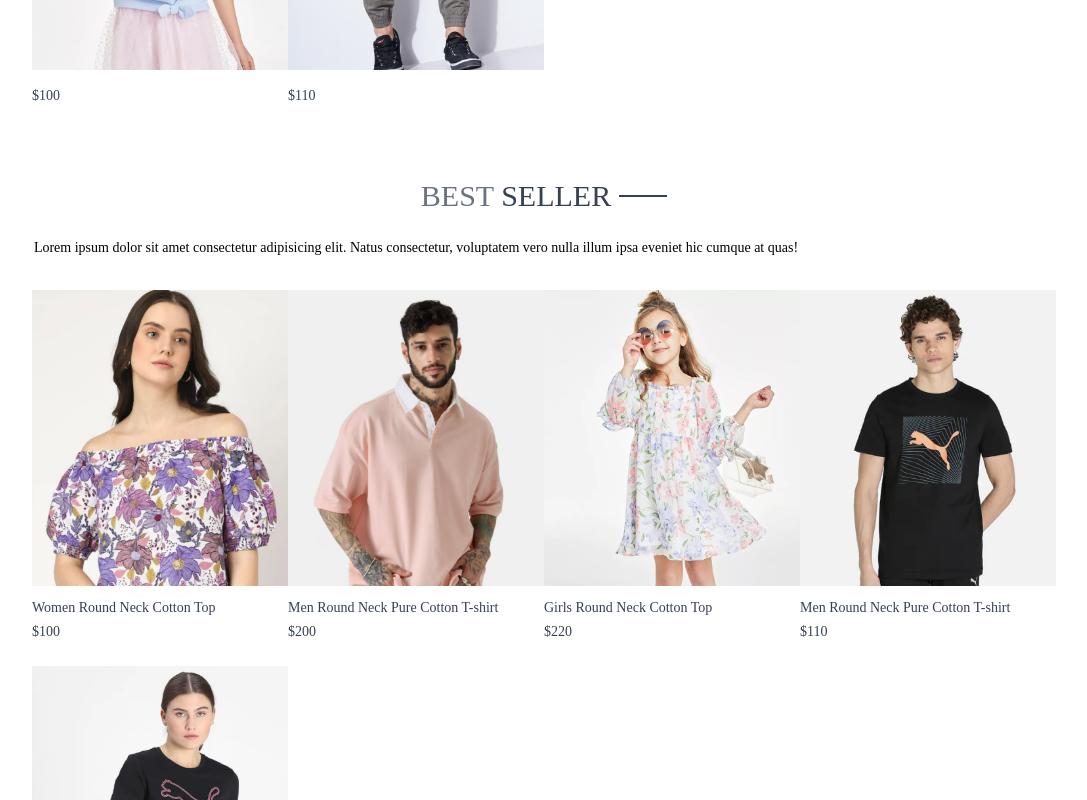
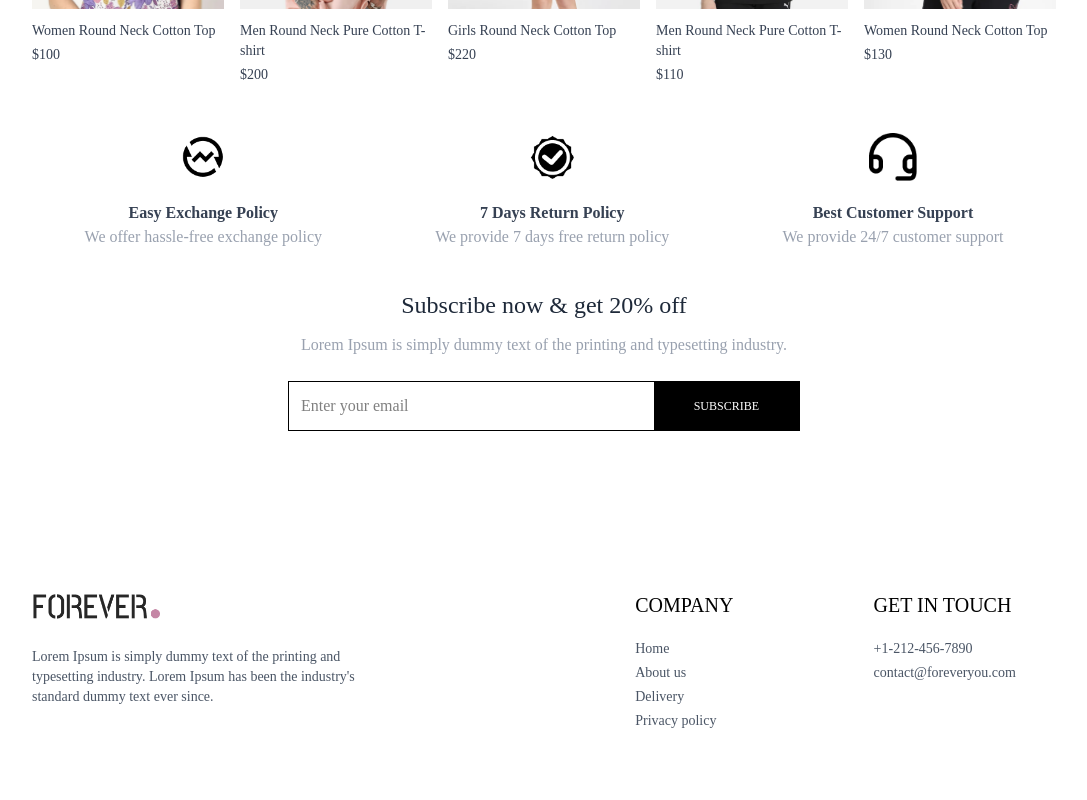
Before and after one commit to mijashsunar10/Ecommerce_mern, a React (Vite) app in the folder frontend/: page / in a window 1280 px wide. Shown: the part 1640-2440 px from the top of the page, without its empty margins (96-1183 px from the left). After the commit the page ends 2411 px from the top, so only its background shows below. Built offline with nearby package versions, Linux system fonts and the light colour scheme.

Commit message:
Home page is almost comlete

```diff
--- a/frontend/src/App.jsx
+++ b/frontend/src/App.jsx
@@ -10,6 +10,7 @@
 import PlaceOrder from './pages/PlaceOrder'
 import Orders from './pages/Orders'
 import Navbar from './components/Navbar'
+import Footer from './components/Footer'
 
 const App = () => {
   return (
@@ -29,6 +30,7 @@
         <Route path='/orders' element={<Orders/>}/>
 
       </Routes>
+      <Footer/>
 
     </div>
   )
--- a/frontend/src/components/BestSeller.jsx
+++ b/frontend/src/components/BestSeller.jsx
@@ -28,7 +28,7 @@
             Lorem ipsum dolor sit amet consectetur adipisicing elit. Natus consectetur, voluptatem vero nulla illum ipsa eveniet hic cumque at quas!</p>
         </div>
 
-  <div className="grid grid-cols-2 sm:grid-cols-3 md:grid-cols-4 lg-grid-cols-5 dap-4 gap-y-6">
+  <div className="grid grid-cols-2 sm:grid-cols-3 md:grid-cols-4 lg:grid-cols-5 gap-4 gap-y-6">
     {
         latestbestSeller.map((item,index)=>(
             <ProductItem key={index} id={item._id} name={item.name} image={item.image} price={item.price}  />
--- /dev/null
+++ b/frontend/src/components/Footer.jsx
@@ -0,0 +1,48 @@
+import React from 'react'
+import { assets } from '../assets/frontend_assets/assets'
+
+
+const Footer = () => {
+  return (
+    <div className="flex flex-col sm:grid grid-cols-[3fr_1fr_1fr] gap-14 my-10 mt-40 text-sm">
+      {/* Logo and description */}
+      <div>
+        <img src={assets.logo} className="mb-5 w-32" alt="" />
+        <p className="w-full md:w-2/3 text-gray-600">
+          Lorem Ipsum is simply dummy text of the printing and typesetting industry. Lorem Ipsum has been the industry's standard dummy text ever since.
+        </p>
+      </div>
+
+      {/* Company Links */}
+      <div>
+        <p className="text-xl font-medium mb-5">COMPANY</p>
+        <ul className="flex flex-col gap-1 text-gray-600">
+          <li>Home</li>
+          <li>About us</li>
+          <li>Delivery</li>
+          <li>Privacy policy</li>
+        </ul>
+      </div>
+
+      {/* Contact Info */}
+      <div>
+        <p className="text-xl font-medium mb-5">GET IN TOUCH</p>
+        <ul className="flex flex-col gap-1 text-gray-600">
+          <li>+1-212-456-7890</li>
+          <li>contact@foreveryou.com</li>
+        </ul>
+      </div>
+
+      {/* <hr /> */}
+
+      {/* Copyright */}
+      {/* <div>
+      <p className="py-5 text-sm text-center ">
+        Copyright 2024 @ forever.com - All Rights Reserved
+      </p>
+      </div> */}
+    </div>
+  )
+}
+
+export default Footer
--- a/frontend/src/components/LatestCollection.jsx
+++ b/frontend/src/components/LatestCollection.jsx
@@ -54,7 +54,7 @@
 
         {/*Rendering Products form the ProductItem  */}
 
-        <div className="grid grid-cols-2 sm:grid-cols-3 md:grid-cols-4 lg-grid-cols-5 dap-4 gap-y-6">
+        <div className="grid grid-cols-2 sm:grid-cols-3 md:grid-cols-4 lg:grid-cols-5 gap-4 gap-y-6">
           {
               // Looping through latestProducts array and showing each item
 //               .map() loops through the latestProducts array.
--- /dev/null
+++ b/frontend/src/components/NewsLetterBox.jsx
@@ -0,0 +1,34 @@
+import React from 'react';
+
+const NewsletterBox = () => {
+ const onSubmitHandler = (e) => {
+    e.preventDefault(); //when we submit the form, it prevents the default behavior of reloading the page
+ }
+
+  return (
+    <div className='text-center mt-4'>
+      <p className='text-2xl font-medium text-gray-800 pt-4'>
+        Subscribe now & get 20% off
+      </p>
+      <p className='text-gray-400 mt-3'>
+        Lorem Ipsum is simply dummy text of the printing and typesetting industry.
+      </p>
+
+      <form onSubmit={onSubmitHandler} className='w-full sm:w-1/2 flex items-center gap-3 mx-auto my-6 border pl-3'>
+        <input
+          className='w-full sm:flex-1 outline-none'
+          type='email'
+          placeholder='Enter your email'
+        />
+        <button
+          type='submit'
+          className='bg-black text-white text-xs px-10 py-4'
+        >
+          SUBSCRIBE
+        </button>
+      </form>
+    </div>
+  );
+};
+
+export default NewsletterBox;
--- /dev/null
+++ b/frontend/src/components/OurPolicy.jsx
@@ -0,0 +1,43 @@
+import React from 'react'
+import { assets } from '../assets/frontend_assets/assets'
+
+const OurPolicy = () => {
+  return (
+    <div className='flex flex-col sm:flex-row justify-around gap-12 mt-4 sm:gap-2 text-center py-2 text-xs sm:text-sm md:text-base text-gray-700' >
+       <div>
+        <img
+          src={assets.exchange_icon}
+          className='w-12 m-auto mb-5'
+          alt="Exchange Policy Icon"
+        />
+        <p className='font-semibold'>Easy Exchange Policy</p>
+        <p className='text-gray-400'>We offer hassle-free exchange policy</p>
+      </div>
+
+      {/* 7 Days Return Policy */}
+      <div>
+        <img
+          src={assets.quality_icon}
+          className='w-12 m-auto mb-5'
+          alt="Return Policy Icon"
+        />
+        <p className='font-semibold'>7 Days Return Policy</p>
+        <p className='text-gray-400'>We provide 7 days free return policy</p>
+      </div>
+
+      {/* Customer Support */}
+      <div>
+        <img
+          src={assets.support_img}
+          className='w-12 m-auto mb-5'
+          alt="Customer Support Icon"
+        />
+        <p className='font-semibold'>Best Customer Support</p>
+        <p className='text-gray-400'>We provide 24/7 customer support</p>
+      </div>
+
+    </div>
+  )
+}
+
+export default OurPolicy
--- a/frontend/src/pages/Home.jsx
+++ b/frontend/src/pages/Home.jsx
@@ -2,6 +2,8 @@
 import Hero from '../components/Hero'
 import LatestCollection from '../components/LatestCollection'
 import BestSeller from '../components/BestSeller'
+import OurPolicy from '../components/OurPolicy'
+import NewsletterBox from '../components/NewsLetterBox'
 
 const Home = () => {
   return (
@@ -9,7 +11,8 @@
       <Hero/>
       <LatestCollection/>
       <BestSeller/>
-
+      <OurPolicy/>
+      <NewsletterBox/>
     </div>
   )
 }
```
